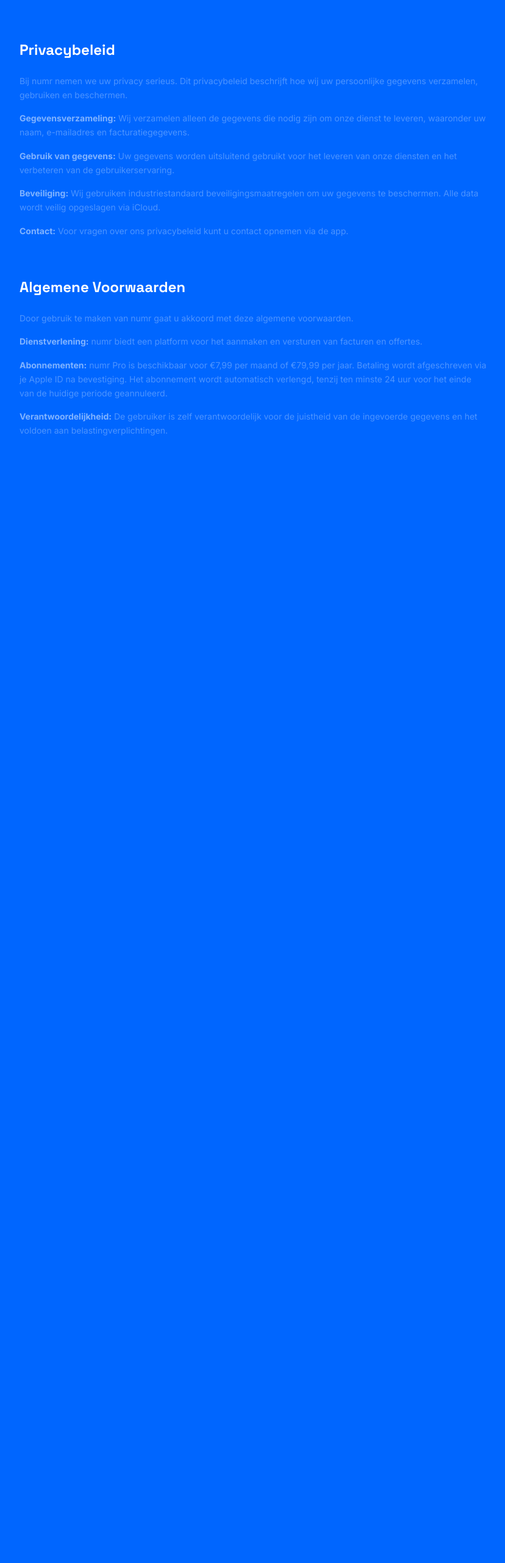
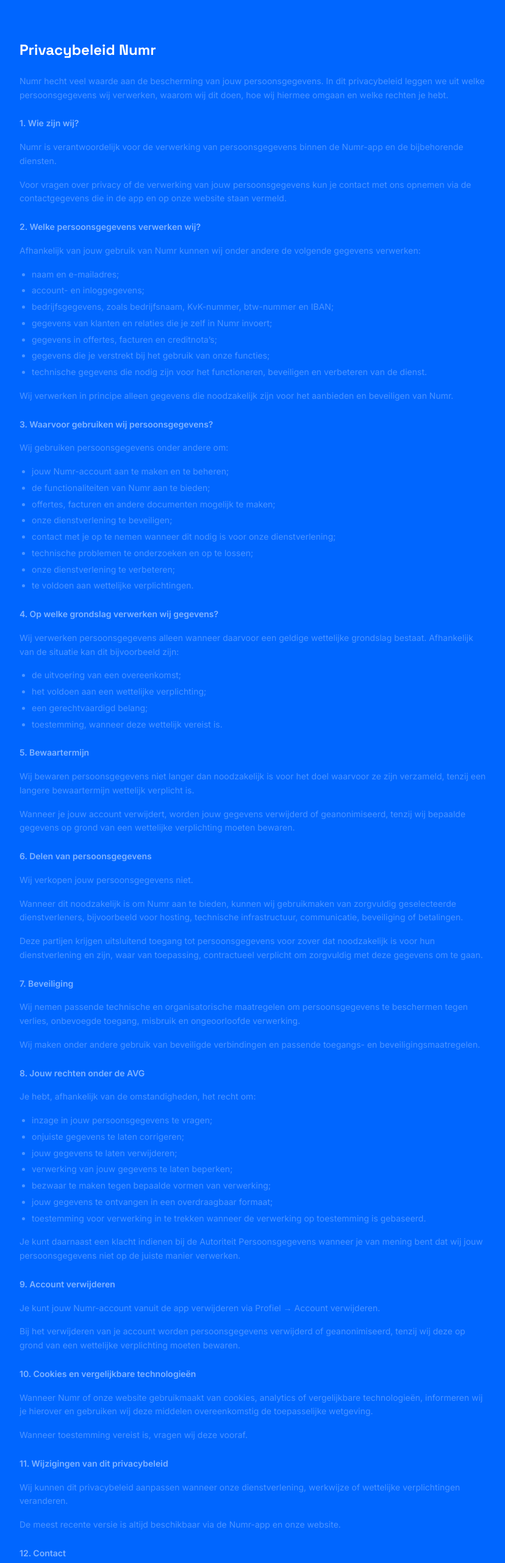
Before and after one commit to numrapp/wesbite, a React (Vite) app: page / in a window 1280 px wide. Shown: the part 6559-9122 px from the top of the page at 61% size, without its empty margins (224-1052 px from the left). Before the commit the page ends 7341 px from the top, so only its background shows below. Built offline with nearby package versions, Linux system fonts and the light colour scheme.

Commit message:
update: nieuw privacybeleid (AVG, 12 secties)

```diff
--- a/src/components/Footer.tsx
+++ b/src/components/Footer.tsx
@@ -38,13 +38,89 @@ export function Footer() {
       </div>
 
       <section id="privacy" className="mt-20 max-w-3xl mx-auto">
-        <h2 className="font-[family-name:var(--font-display)] text-2xl font-bold mb-6 text-white">Privacybeleid</h2>
+        <h2 className="font-[family-name:var(--font-display)] text-2xl font-bold mb-6 text-white">Privacybeleid Numr</h2>
         <div className="text-sm text-white/30 space-y-4 leading-relaxed">
-          <p>Bij numr nemen we uw privacy serieus. Dit privacybeleid beschrijft hoe wij uw persoonlijke gegevens verzamelen, gebruiken en beschermen.</p>
-          <p><strong className="text-white/50">Gegevensverzameling:</strong> Wij verzamelen alleen de gegevens die nodig zijn om onze dienst te leveren, waaronder uw naam, e-mailadres en facturatiegegevens.</p>
-          <p><strong className="text-white/50">Gebruik van gegevens:</strong> Uw gegevens worden uitsluitend gebruikt voor het leveren van onze diensten en het verbeteren van de gebruikerservaring.</p>
-          <p><strong className="text-white/50">Beveiliging:</strong> Wij gebruiken industriestandaard beveiligingsmaatregelen om uw gegevens te beschermen. Alle data wordt veilig opgeslagen via iCloud.</p>
-          <p><strong className="text-white/50">Contact:</strong> Voor vragen over ons privacybeleid kunt u contact opnemen via de app.</p>
+          <p>Numr hecht veel waarde aan de bescherming van jouw persoonsgegevens. In dit privacybeleid leggen we uit welke persoonsgegevens wij verwerken, waarom wij dit doen, hoe wij hiermee omgaan en welke rechten je hebt.</p>
+
+          <h3 className="text-white/50 font-semibold pt-2">1. Wie zijn wij?</h3>
+          <p>Numr is verantwoordelijk voor de verwerking van persoonsgegevens binnen de Numr-app en de bijbehorende diensten.</p>
+          <p>Voor vragen over privacy of de verwerking van jouw persoonsgegevens kun je contact met ons opnemen via de contactgegevens die in de app en op onze website staan vermeld.</p>
+
+          <h3 className="text-white/50 font-semibold pt-2">2. Welke persoonsgegevens verwerken wij?</h3>
+          <p>Afhankelijk van jouw gebruik van Numr kunnen wij onder andere de volgende gegevens verwerken:</p>
+          <ul className="list-disc pl-5 space-y-1">
+            <li>naam en e-mailadres;</li>
+            <li>account- en inloggegevens;</li>
+            <li>bedrijfsgegevens, zoals bedrijfsnaam, KvK-nummer, btw-nummer en IBAN;</li>
+            <li>gegevens van klanten en relaties die je zelf in Numr invoert;</li>
+            <li>gegevens in offertes, facturen en creditnota&rsquo;s;</li>
+            <li>gegevens die je verstrekt bij het gebruik van onze functies;</li>
+            <li>technische gegevens die nodig zijn voor het functioneren, beveiligen en verbeteren van de dienst.</li>
+          </ul>
+          <p>Wij verwerken in principe alleen gegevens die noodzakelijk zijn voor het aanbieden en beveiligen van Numr.</p>
+
+          <h3 className="text-white/50 font-semibold pt-2">3. Waarvoor gebruiken wij persoonsgegevens?</h3>
+          <p>Wij gebruiken persoonsgegevens onder andere om:</p>
+          <ul className="list-disc pl-5 space-y-1">
+            <li>jouw Numr-account aan te maken en te beheren;</li>
+            <li>de functionaliteiten van Numr aan te bieden;</li>
+            <li>offertes, facturen en andere documenten mogelijk te maken;</li>
+            <li>onze dienstverlening te beveiligen;</li>
+            <li>contact met je op te nemen wanneer dit nodig is voor onze dienstverlening;</li>
+            <li>technische problemen te onderzoeken en op te lossen;</li>
+            <li>onze dienstverlening te verbeteren;</li>
+            <li>te voldoen aan wettelijke verplichtingen.</li>
+          </ul>
+
+          <h3 className="text-white/50 font-semibold pt-2">4. Op welke grondslag verwerken wij gegevens?</h3>
+          <p>Wij verwerken persoonsgegevens alleen wanneer daarvoor een geldige wettelijke grondslag bestaat. Afhankelijk van de situatie kan dit bijvoorbeeld zijn:</p>
+          <ul className="list-disc pl-5 space-y-1">
+            <li>de uitvoering van een overeenkomst;</li>
+            <li>het voldoen aan een wettelijke verplichting;</li>
+            <li>een gerechtvaardigd belang;</li>
+            <li>toestemming, wanneer deze wettelijk vereist is.</li>
+          </ul>
+
+          <h3 className="text-white/50 font-semibold pt-2">5. Bewaartermijn</h3>
+          <p>Wij bewaren persoonsgegevens niet langer dan noodzakelijk is voor het doel waarvoor ze zijn verzameld, tenzij een langere bewaartermijn wettelijk verplicht is.</p>
+          <p>Wanneer je jouw account verwijdert, worden jouw gegevens verwijderd of geanonimiseerd, tenzij wij bepaalde gegevens op grond van een wettelijke verplichting moeten bewaren.</p>
+
+          <h3 className="text-white/50 font-semibold pt-2">6. Delen van persoonsgegevens</h3>
+          <p>Wij verkopen jouw persoonsgegevens niet.</p>
+          <p>Wanneer dit noodzakelijk is om Numr aan te bieden, kunnen wij gebruikmaken van zorgvuldig geselecteerde dienstverleners, bijvoorbeeld voor hosting, technische infrastructuur, communicatie, beveiliging of betalingen.</p>
+          <p>Deze partijen krijgen uitsluitend toegang tot persoonsgegevens voor zover dat noodzakelijk is voor hun dienstverlening en zijn, waar van toepassing, contractueel verplicht om zorgvuldig met deze gegevens om te gaan.</p>
+
+          <h3 className="text-white/50 font-semibold pt-2">7. Beveiliging</h3>
+          <p>Wij nemen passende technische en organisatorische maatregelen om persoonsgegevens te beschermen tegen verlies, onbevoegde toegang, misbruik en ongeoorloofde verwerking.</p>
+          <p>Wij maken onder andere gebruik van beveiligde verbindingen en passende toegangs- en beveiligingsmaatregelen.</p>
+
+          <h3 className="text-white/50 font-semibold pt-2">8. Jouw rechten onder de AVG</h3>
+          <p>Je hebt, afhankelijk van de omstandigheden, het recht om:</p>
+          <ul className="list-disc pl-5 space-y-1">
+            <li>inzage in jouw persoonsgegevens te vragen;</li>
+            <li>onjuiste gegevens te laten corrigeren;</li>
+            <li>jouw gegevens te laten verwijderen;</li>
+            <li>verwerking van jouw gegevens te laten beperken;</li>
+            <li>bezwaar te maken tegen bepaalde vormen van verwerking;</li>
+            <li>jouw gegevens te ontvangen in een overdraagbaar formaat;</li>
+            <li>toestemming voor verwerking in te trekken wanneer de verwerking op toestemming is gebaseerd.</li>
+          </ul>
+          <p>Je kunt daarnaast een klacht indienen bij de Autoriteit Persoonsgegevens wanneer je van mening bent dat wij jouw persoonsgegevens niet op de juiste manier verwerken.</p>
+
+          <h3 className="text-white/50 font-semibold pt-2">9. Account verwijderen</h3>
+          <p>Je kunt jouw Numr-account vanuit de app verwijderen via Profiel &rarr; Account verwijderen.</p>
+          <p>Bij het verwijderen van je account worden persoonsgegevens verwijderd of geanonimiseerd, tenzij wij deze op grond van een wettelijke verplichting moeten bewaren.</p>
+
+          <h3 className="text-white/50 font-semibold pt-2">10. Cookies en vergelijkbare technologie&euml;n</h3>
+          <p>Wanneer Numr of onze website gebruikmaakt van cookies, analytics of vergelijkbare technologie&euml;n, informeren wij je hierover en gebruiken wij deze middelen overeenkomstig de toepasselijke wetgeving.</p>
+          <p>Wanneer toestemming vereist is, vragen wij deze vooraf.</p>
+
+          <h3 className="text-white/50 font-semibold pt-2">11. Wijzigingen van dit privacybeleid</h3>
+          <p>Wij kunnen dit privacybeleid aanpassen wanneer onze dienstverlening, werkwijze of wettelijke verplichtingen veranderen.</p>
+          <p>De meest recente versie is altijd beschikbaar via de Numr-app en onze website.</p>
+
+          <h3 className="text-white/50 font-semibold pt-2">12. Contact</h3>
+          <p>Heb je vragen over dit privacybeleid, jouw persoonsgegevens of jouw privacyrechten? Neem dan contact met ons op via de contactgegevens die beschikbaar zijn in de Numr-app of op onze website.</p>
         </div>
       </section>
 
```
